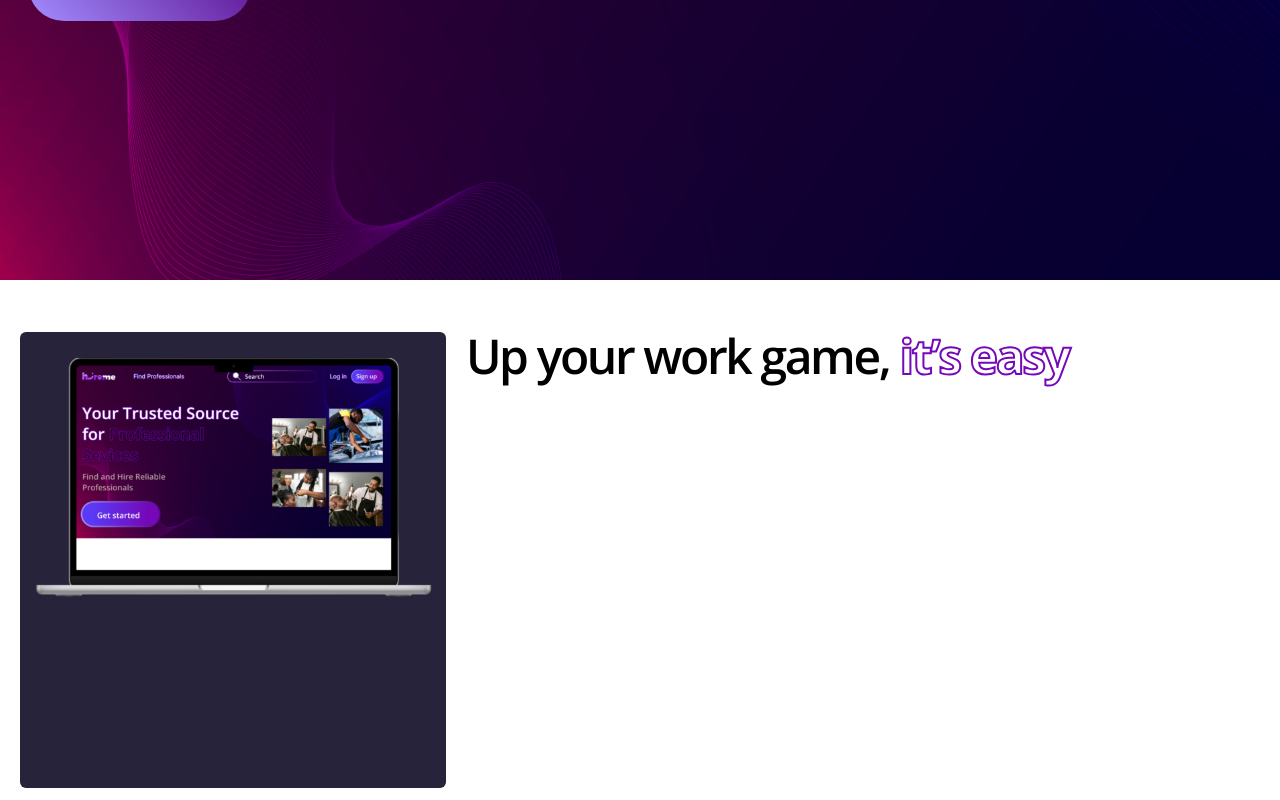
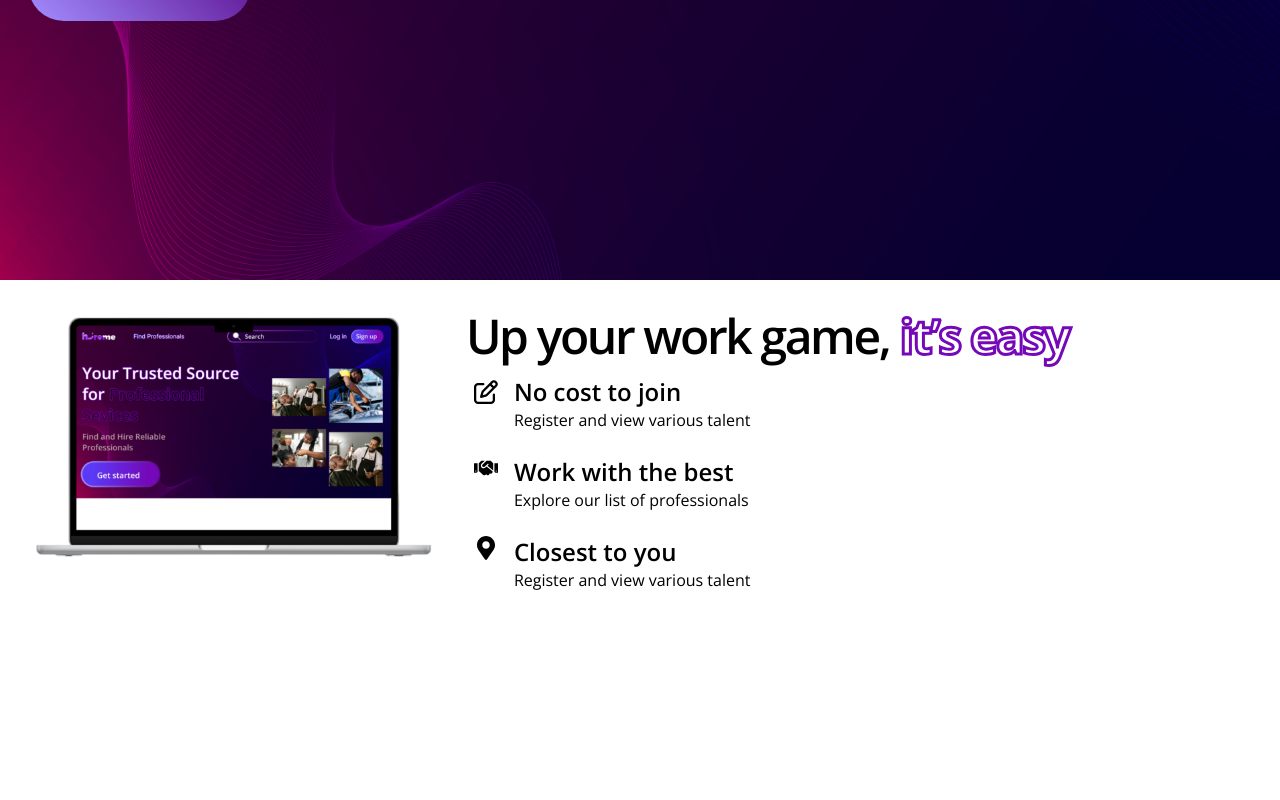
Before and after one commit to Victorgreene123/Hire-Me-Web-App, a React (Create React App) app in the folder frontend/: page / in a window 1280 px wide. Shown: the part 440-1240 px from the top of the page. After the commit the page ends 1200 px from the top, so only its background shows below. Built offline with nearby package versions, Linux system fonts and the light colour scheme.

Commit message:
Home page

```diff
--- a/frontend/package.json
+++ b/frontend/package.json
@@ -1,7 +1,7 @@
 {
   "name": "frontend",
   "version": "0.1.0",
-  "homepage":"https://hire-me-web-app2.vercel.app/",
+  "homepage": "https://hire-me-web-app2.vercel.app/",
   "private": true,
   "dependencies": {
     "@testing-library/jest-dom": "^5.17.0",
@@ -9,6 +9,7 @@
     "@testing-library/user-event": "^13.5.0",
     "react": "^18.3.1",
     "react-dom": "^18.3.1",
+    "react-icons": "^5.2.1",
     "react-router-dom": "^6.25.1",
     "react-scripts": "5.0.1",
     "web-vitals": "^2.1.4"
--- a/frontend/public/index.html
+++ b/frontend/public/index.html
@@ -14,6 +14,7 @@
 <link rel="preconnect" href="https://fonts.gstatic.com" crossorigin>
 <link href="https://fonts.googleapis.com/css2?family=Open+Sans:ital,wght@0,300..800;1,300..800&display=swap" rel="stylesheet">
 <link rel="stylesheet" href="https://cdnjs.cloudflare.com/ajax/libs/font-awesome/6.0.0-beta3/css/all.min.css">
+
     <!--
       manifest.json provides metadata used when your web app is installed on a
       user's mobile device or desktop. See https://developers.google.com/web/fundamentals/web-app-manifest/
--- a/frontend/src/components/Navbar.js
+++ b/frontend/src/components/Navbar.js
@@ -32,7 +32,7 @@ const Navbar = (props) => {
         <img src={logo} alt="Logo" className="w-24 h-auto" />
         <div className="absolute flex items-center lg:hidden right-4">
           <Link to="/find-professionals" className="mr-3 text-[1rem]">
-            <span className="text-outline text-stroke-purple open-sans-normal">Log in</span>
+            <span className="text-white open-sans-normal">Log in</span>
           </Link>
           <i className={`fas fa-search ${ isFixed ? 'text-white' : 'text-white'}`}></i>
         </div>
--- a/frontend/src/customstyles.css
+++ b/frontend/src/customstyles.css
@@ -22,6 +22,10 @@
   }
   .text-outline-lg{
     -webkit-text-stroke-width: 2px;
+
+  }
+  .text-outline-big{
+    -webkit-text-stroke-width: 3px;
 
   }
   /* .text-outline::before {
--- a/frontend/src/pages/homepage.js
+++ b/frontend/src/pages/homepage.js
@@ -7,7 +7,9 @@ import heroimage3 from '../Assets/heroimage_3.jpg'
 import heroimage4 from '../Assets/heroimage_4.jpg'
 import heroimage5 from '../Assets/heroimage_5.jpg'
 import pageui from '../Assets/pageui.png'
-
+import flyer from '../Assets/hireme original 1_010357.jpg'
+import { FaHandshake, FaHandshakeAltSlash, FaLocationArrow, FaMapMarked, FaMapMarkedAlt, FaMapMarker, FaMapMarkerAlt, FaMapPin, FaMedal, FaSearchLocation } from 'react-icons/fa'; // Font Awesome Medal icon
+import { MdStar } from 'react-icons/md';
 const Home =() =>{
     const [isFixed, setIsFixed] = useState(false);
 
@@ -33,7 +35,7 @@ const Home =() =>{
 
         <div className="   w-[100%] mx-auto lg:flex block gap-10 pl-8 pr-8 lg:pl-5 lg:pr-0 lg:mt-12 mt-20">
             <div className="lg:w-1/2 lg:px-2  mx-auto lg:mx-0 w-full">
-                <h1 className="text-white lg:text-6xl font-semibold text-3xl text-left lg:text-left "> Your Trusted Source for <span className="text-outline-lg text-outline text-stroke-purple text-transparent"> Professional Services</span></h1>
+                <h1 className="text-white lg:text-6xl font-semibold text-3xl text-left lg:text-left "> Your Trusted Source for <span className="text-outline-lg text-outline text-stroke-purple "> Professional Services</span></h1>
                 <p className="text-[#B9A3A3] lg:w-1/2 lg:text-2xl mt-3">Find and Hire Reliable Professionals</p>
                 <button className="background-gradient py-5 px-12  rounded-full  text-white text-1xl lg:text-2xl lg:mt-5 mt-12 ">
             Get Started
@@ -48,17 +50,52 @@ const Home =() =>{
         </div>
         {/* <div className=" h-full bg-[#340352] opacity-20 absolute top-0 left-0 w-full"></div> */}
        </div>
-       <div className="lg:flex block w-full p-3 lg:px-5 h-[40vh] lg:h-[60vh] gap-5 lg:mt-10 mt-3">
-        <div className="border-[#505168] rounded-md bg-[#27233A] h-full lg:w-2/5 mb-5 p-2 items-center">
+
+       <div className="lg:flex block w-full p-3 lg:px-5 h-auto  lg:h-[60vh] gap-5 lg:mt-0  ">
+        <div className="border-[#505168] rounded-md  h-full lg:w-2/5 mb-5 p-2 items-center">
         <img className="w-full" src={pageui}></img>
         </div>
 
-        <div className=" h-full lg:w-3/4 ">
-        <h1 className="tracking-tighter lg:text-5xl font-semibold text-4xl text-left lg:text-left">Up your work game, <span className="text-outline-lg text-outline text-stroke-purple text-transparent">it’s easy</span></h1>
+        <div className=" h-full lg:w-3/4 lg:pt-5 mx-auto w-full">
+        <h1 className="tracking-tighter  lg:text-5xl font-semibold text-[2.5rem] text-left lg:text-left leading-tight">Up your work game, <span className="text-outline-big text-outline text-stroke-purple ">it’s easy</span></h1>
+        <h3 className="flex items-start mt-2 p-2 gap-4" >
+            <i className="fas fa-edit text-2xl font-thin"></i>
+            <span className="block">
+                <h4 className="text-2xl font-semibold">No cost to join</h4>
+                <h4>Register and view various talent</h4>
+            </span>
 
+        </h3>
+
+        <h3 className="flex items-start mt-2 p-2 gap-4" >
+        <FaHandshake className="text-2xl font-thin" />
+
+            <span className="block">
+                <h4 className="text-2xl font-semibold">Work with the best</h4>
+                <h4>Explore our list of professionals</h4>
+            </span>
+
+        </h3>
+
+        <h3 className="flex items-start mt-2 p-2 gap-4" >
+            {/* <i className=" text-2xl "></i> */}
+
+          <FaMapMarkerAlt className="text-2xl font-thin" />
+
+
+
+            <span className="block">
+                <h4 className="text-2xl font-semibold">Closest to you</h4>
+                <h4>Register and view various talent</h4>
+            </span>
+
+        </h3>
 </div>
 
+
        </div>
+
+
 
         </>
     )
```
Also changed, not shown: 1 other file (tests, documents, lock files or other folders).
